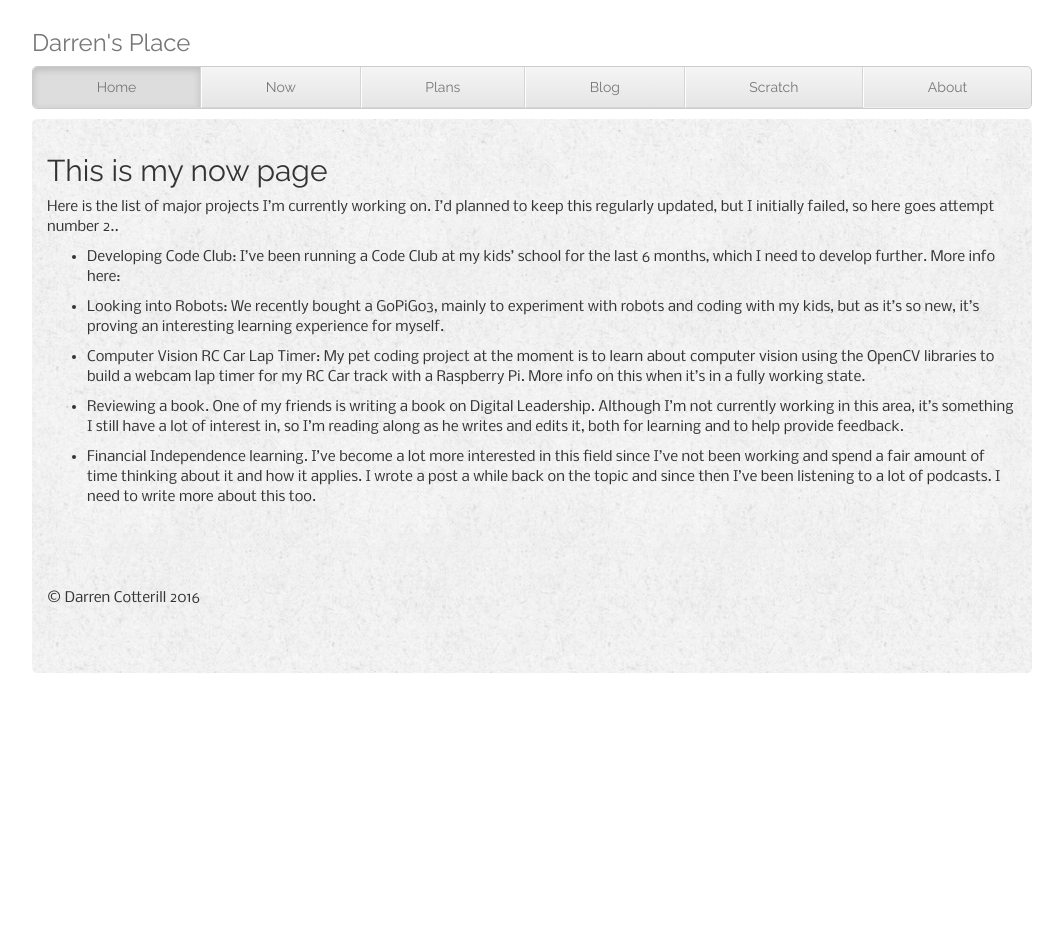
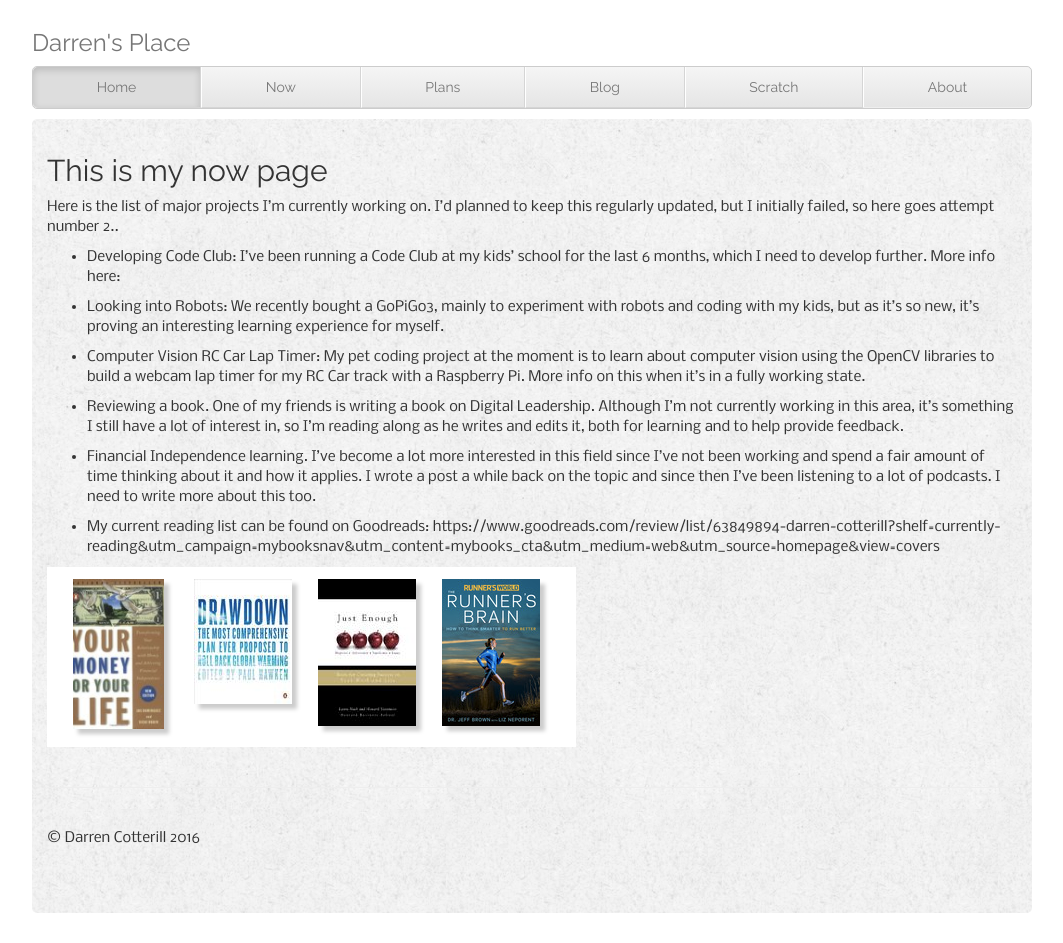
Before and after one commit to DCotterill/DCotterill.github.io, a Jekyll site: the page built from now/index.md, in a window 1280 px wide. Shown: the whole page, without its empty margins (108-1171 px from the left). Built offline with Jekyll 4.4.1, drawn with Linux system fonts in a browser that asks for light colours; nearby versions of some CDN libraries; some web fonts are replaced; our own code applies the rules of GitHub Pages for plain Markdown files; before the commit the page ends 900 px from its top, so only the background shows below that.

Commit message:
Update draft

```diff
--- a/now/index.md
+++ b/now/index.md
@@ -17,3 +17,7 @@ Here is the list of major projects I'm currently working on. I'd planned to keep
 - Reviewing a book. One of my friends is writing a book on Digital Leadership. Although I'm not currently working in this area, it's something I still have a lot of interest in, so I'm reading along as he writes and edits it, both for learning and to help provide feedback.
 
 - Financial Independence learning. I've become a lot more interested in this field since I've not been working and spend a fair amount of time thinking about it and how it applies. I wrote a post a while back on the topic and since then I've been listening to a lot of podcasts. I need to write more about this too.
+
+- My current reading list can be found on Goodreads: https://www.goodreads.com/review/list/63849894-darren-cotterill?shelf=currently-reading&utm_campaign=mybooksnav&utm_content=mybooks_cta&utm_medium=web&utm_source=homepage&view=covers
+
+![Screen Shot 2017-08-19 at 10.06.59 am.png]({{site.baseurl}}/now/Screen Shot 2017-08-19 at 10.06.59 am.png)
```
